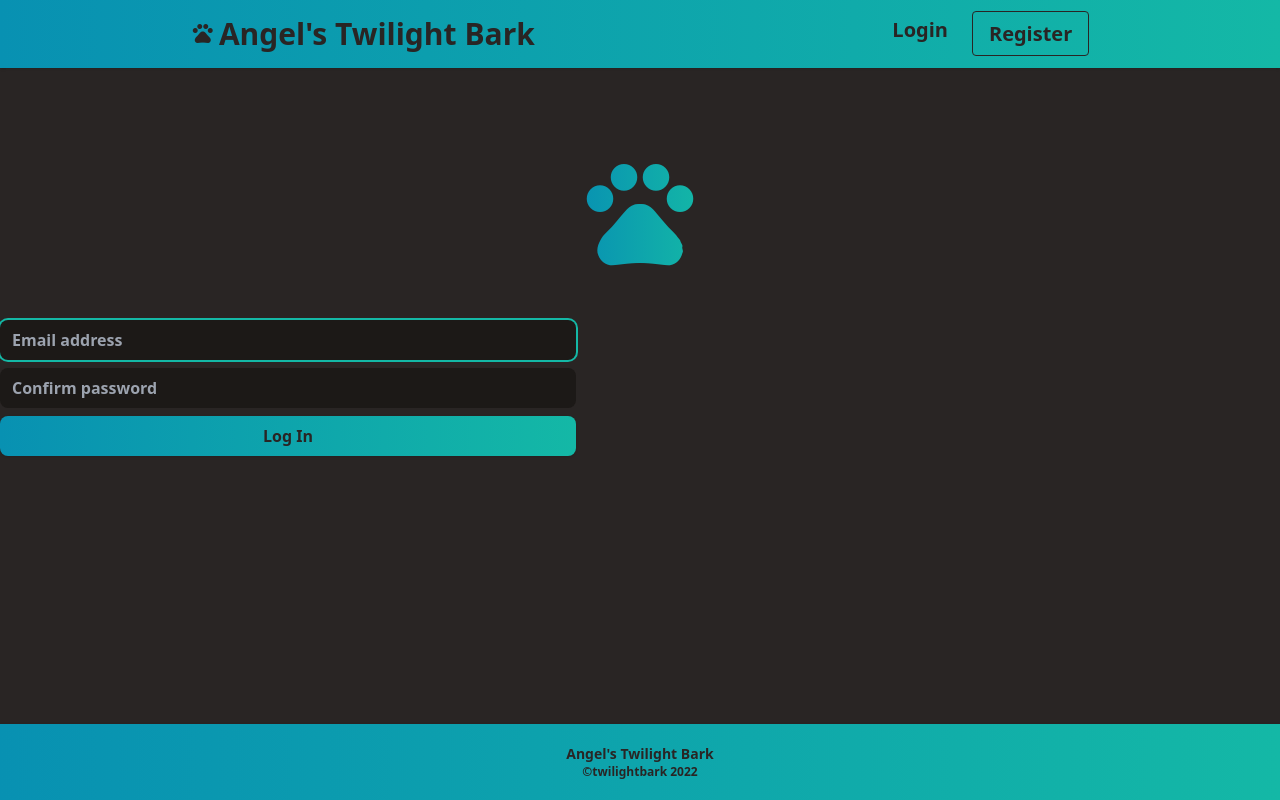
After one commit to RLewis11769/outside-dogs, a Django app: page /user/login/ in a window 1280 px wide. The commit adds this page. Run offline with Django 3.2, Linux system fonts and the light colour scheme; some libraries are stand-ins or nearby versions.

Commit message:
Add functionality to log in and out

```diff
--- a/TwilightBark/templates/TwilightBark/header.html
+++ b/TwilightBark/templates/TwilightBark/header.html
@@ -36,7 +36,7 @@
 						<span class="px-4 block text-sm">NAME</span>
 						<span class="px-4 pb-2 block text-sm">EMAIL</span>
 						<a href="#" class="px-4 py-2 block hover:bg-pink-800 transition duration-500">Account</a>
-						<a href="#" class="px-4 py-2 block hover:bg-pink-800 transition duration-500">Logout</a>
+						<a href={% url 'logout' %} class="px-4 py-2 block hover:bg-pink-800 transition duration-500">Logout</a>
 					</div>
 				</div>
 			</div>
@@ -44,10 +44,10 @@
 			{% else %}
 			<div class="flex justify-center space-x-6 flex-row">
 				<p class="text-xl">
-					<a href="#" class="text-stone-800 hover:text-pink-600 duration-500">Login</a>
+					<a href={% url 'login' %} class="text-stone-800 hover:text-pink-600 duration-500">Login</a>
 				</p>
 				<button class="text-xl">
-					<a href="{% url 'register' %}" class="py-2 px-4 bg-transparent border border-stone-800 rounded text-stone-800 font-bold hover:bg-pink-600 hover:border-pink-600 hover:text-teal-500 duration-500">Register</a>
+					<a href={% url 'register' %} class="py-2 px-4 bg-transparent border border-stone-800 rounded text-stone-800 font-bold hover:bg-pink-600 hover:border-pink-600 hover:text-teal-500 duration-500">Register</a>
 				</button>
 			</div>
 			{% endif %}
--- /dev/null
+++ b/TwilightBark/user/templates/user/login.html
@@ -0,0 +1,34 @@
+{% extends 'TwilightBark/base.html' %}
+{% load static %}
+
+{% block content %}
+<main>
+	<form method="POST">
+		<!-- Token required for posting data -->
+		{% csrf_token %}
+
+		<div class="pb-3 flex flex-col">
+			<span class="material-icons pt-20 pb-10 mx-auto text-transparent bg-gradient-to-r from-cyan-600 to-teal-500 bg-clip-text text-9xl">pets</span>
+
+			<!-- Input fields -->
+			<input type="email" name="email" id="inputEmail" class="my-1 max-w-xl rounded-lg border-none focus:ring-2 focus:ring-teal-500 text-teal-500 bg-stone-900" placeholder="Email address" required autofocus>
+			<input type="password" name="password" id="inputPassword" class="my-1 max-w-xl rounded-lg border-none focus:ring-2 focus:ring-teal-500 text-teal-500 bg-stone-900" placeholder="Confirm password" required>
+
+			<!-- Field input error handling/displaying -->
+			{% for field in login_form %}
+				<p>
+					{% for error in field.errors %}
+						<p class="py-2 text-red-700">{{ error }}</p>
+					{% endfor %}
+				</p>
+			{% endfor %}
+			<!-- General error handling -->
+			{% if login_form.non_field_errors %}
+				<p class="py-2 text-red-700">{{login_form.non_field_errors}}</p>
+		</div>
+
+		{% endif %}
+		<button type="submit" class="my-1 py-2 max-w-xl rounded-lg bg-gradient-to-r from-cyan-600 to-teal-500 shadow font-bold text-stone-800">Log In</button>
+	</form>
+</main>
+{% endblock %}
--- a/TwilightBark/user/urls.py
+++ b/TwilightBark/user/urls.py
@@ -1,8 +1,11 @@
 """ Match URLs to views for user app """
 from django.urls import path
-from . import views as v
+from .views import register_user, login_user, logout_user
 
 
+# Anything after user/ redirects here
 urlpatterns = [
-    path('register/', v.register, name='register'),
+    path('login/', login_user, name='login'),
+    path('logout/', logout_user, name='logout'),
+    path('register/', register_user, name='register'),
 ]
--- a/TwilightBark/user/views.py
+++ b/TwilightBark/user/views.py
@@ -1,37 +1,75 @@
-""" """
-# from django.views.decorators.csrf import csrf_exempt
+""" Defines what each page looks like - matches url to html file """
 from django.shortcuts import render, redirect
 from django.http import HttpResponse
 from django.contrib.auth import authenticate, login, logout
-from user.forms import RegistrationForm
-# from django.contrib.auth.forms import UserCreationForm
+from .forms import RegistrationForm, UserAuthenticationForm
+from .utils import get_redirect_destination
 
 
-# Note: csrf is only excluded if not rendering anything (HttpResponse)
-# @csrf_exempt
-def register(request, *args, **kwargs):
-    """ """
+def register_user(request, *args, **kwargs):
+    """ Registers new user into db with new account """
     user = request.user
     if user.is_authenticated:
         return HttpResponse(f'You are already logged in as {user.email}')
+
     context = {}
-
     if request.POST:
         # Create new form instance and populate with data from request
         form = RegistrationForm(request.POST)
         if form.is_valid():
             # is_valid() does type checking, etc on fields in form
             form.save()
+            # Gets email and password from form
             email = form.cleaned_data.get('email').lower()
             pw = form.cleaned_data.get('password1')
+            # Gets user based on email and password
             user = authenticate(email=email, password=pw)
+            # Logs user in
             login(request, user)
-            destination = kwargs.get('next')
+            # Redirects to correct page (whether 'next' or index)
+            destination = get_redirect_destination(request)
             if destination:
                 return redirect(destination)
             return redirect('index')
         else:
-            # If form not valid, return and display form with errors
+            # If form is not valid, return and display form with errors
             context['registration_form'] = form
+    # Render form (either blank or with errors)
+    return render(request, 'user/register.html', context)
 
-    return render(request, 'register.html', context)
+
+def logout_user(request):
+    """ Logs out user """
+    logout(request)
+    return redirect('index')
+
+
+def login_user(request, *args, **kwargs):
+    """ Logs in user """
+    user = request.user
+    # If user is already logged in, no need to login so just redirect
+    if user.is_authenticated:
+        return redirect('index')
+
+    context = {}
+    if request.POST:
+        # Create new form instance and populate with data from request
+        form = UserAuthenticationForm(request.POST)
+        if form.is_valid():
+            # is_valid() 'cleans' aka type checks and validates input
+            email = request.POST['email'].lower()
+            pw = request.POST['password']
+            # Gets user based on email and password
+            user = authenticate(email=email, password=pw)
+            if user:
+                # Logs user in and redirects to correct page
+                login(request, user)
+                destination = get_redirect_destination(request)
+                if destination:
+                    return redirect(destination)
+                return redirect('index')
+        else:
+            # If form is not valid, return and display form with errors
+            context['login_form'] = form
+    # Render form (either blank with {} context or with errors)
+    return render(request, 'user/login.html', context)
```
Also changed, not shown: TwilightBark/user/forms.py (+32 -7 lines), TwilightBark/user/utils.py (+9 -0 lines), TwilightBark/user/templates/user/register.html (line endings or trailing spaces).
